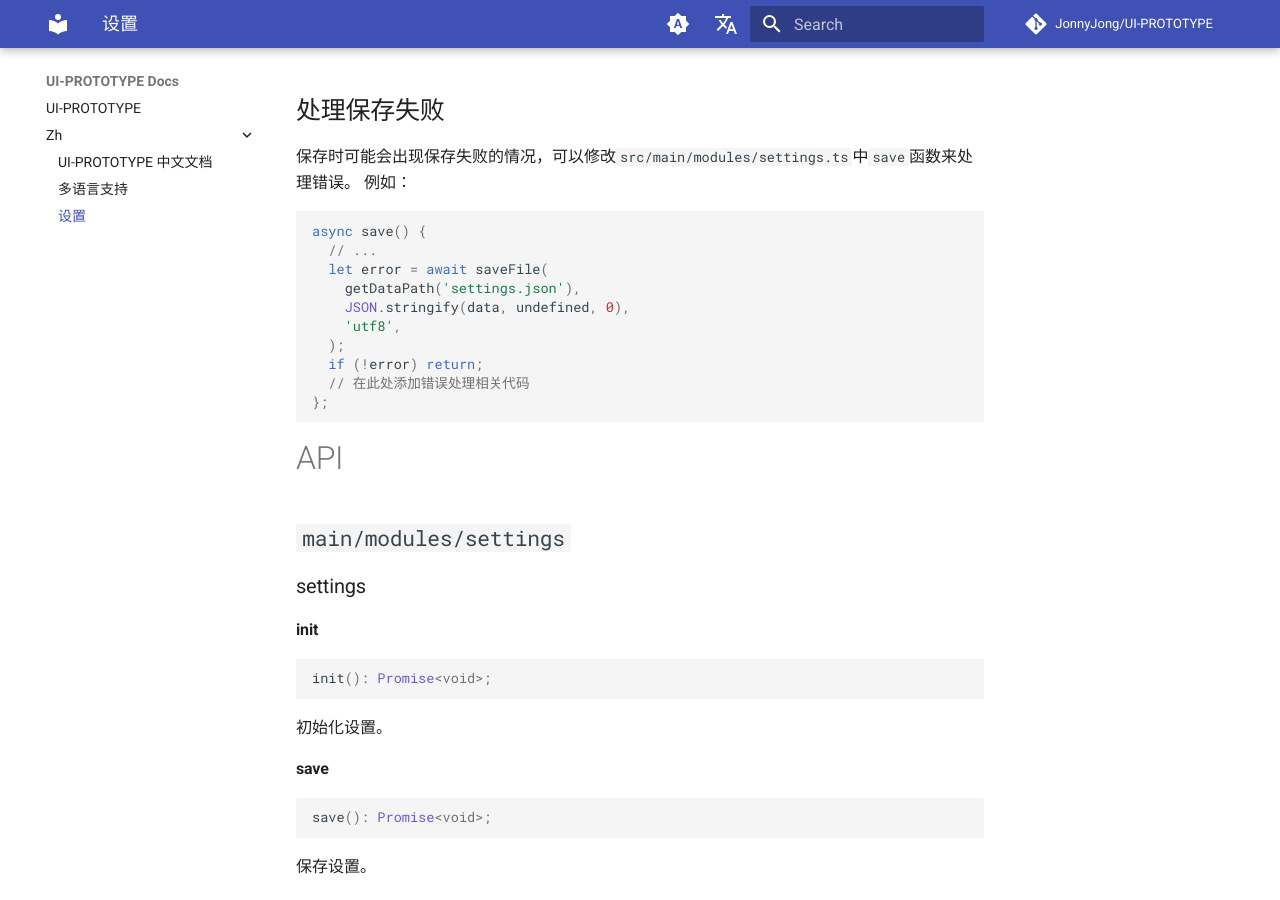
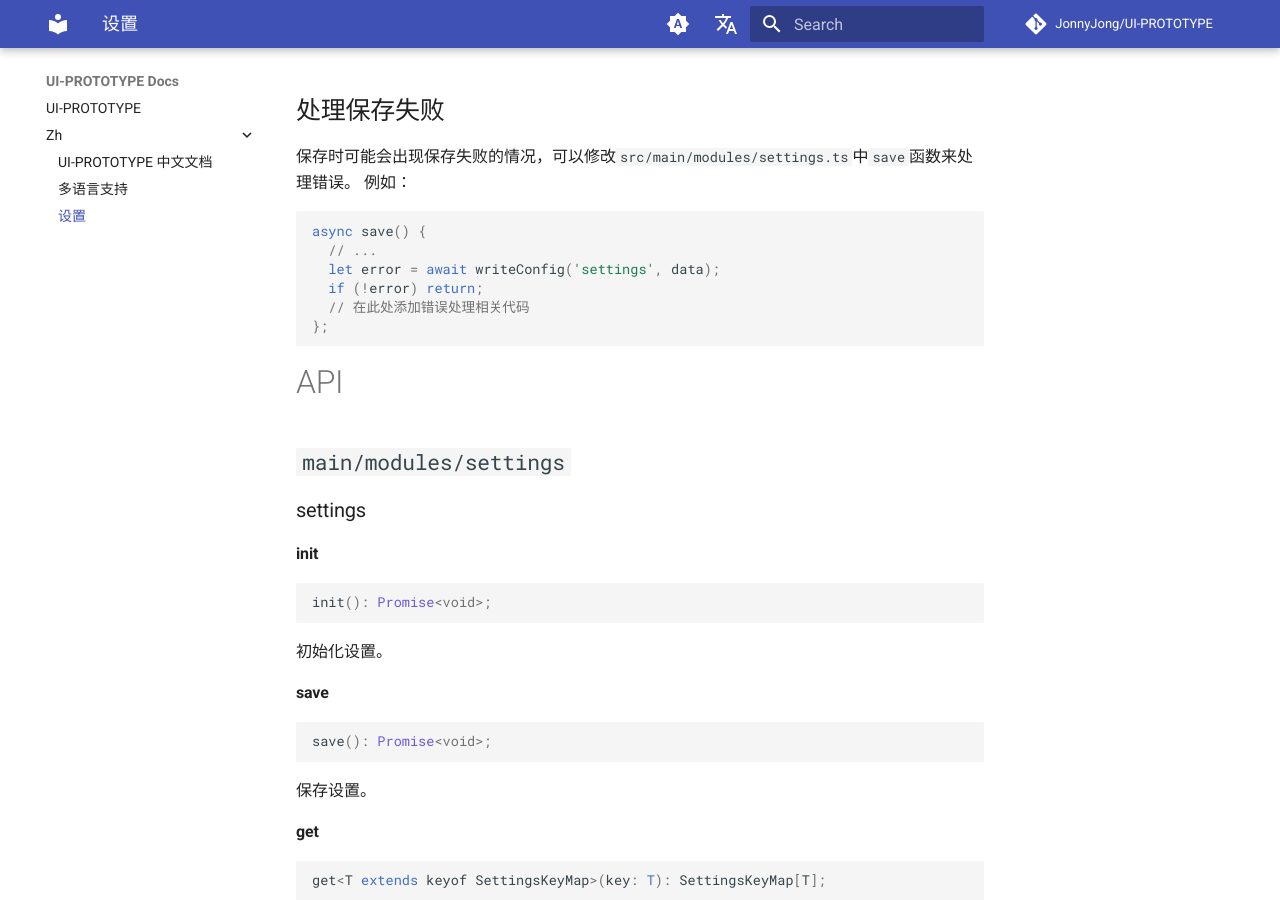
Before and after one commit to JonnyJong/UI-PROTOTYPE, an MkDocs documentation site: the page built from docs/zh/settings.md, in a window 1280 px wide and 900 px high, scrolled down 512 px. Built offline with MkDocs 1.6.1 and Material for MkDocs 9.7.7, drawn with Linux system fonts in a browser that asks for light colours; comment, search, counter and statistics services are not loaded.

````diff
--- a/docs/zh/settings.md
+++ b/docs/zh/settings.md
@@ -19,11 +19,7 @@ UI-PROTOTYPE 提供了基本的设置功能，包括自动加载、自动保存
 ```typescript
 async save() {
   // ...
-  let error = await saveFile(
-    getDataPath('settings.json'),
-    JSON.stringify(data, undefined, 0),
-    'utf8',
-  );
+  let error = await writeConfig('settings', data);
   if (!error) return;
   // 在此处添加错误处理相关代码
 };
````
Also changed, not shown: 1 other file.
